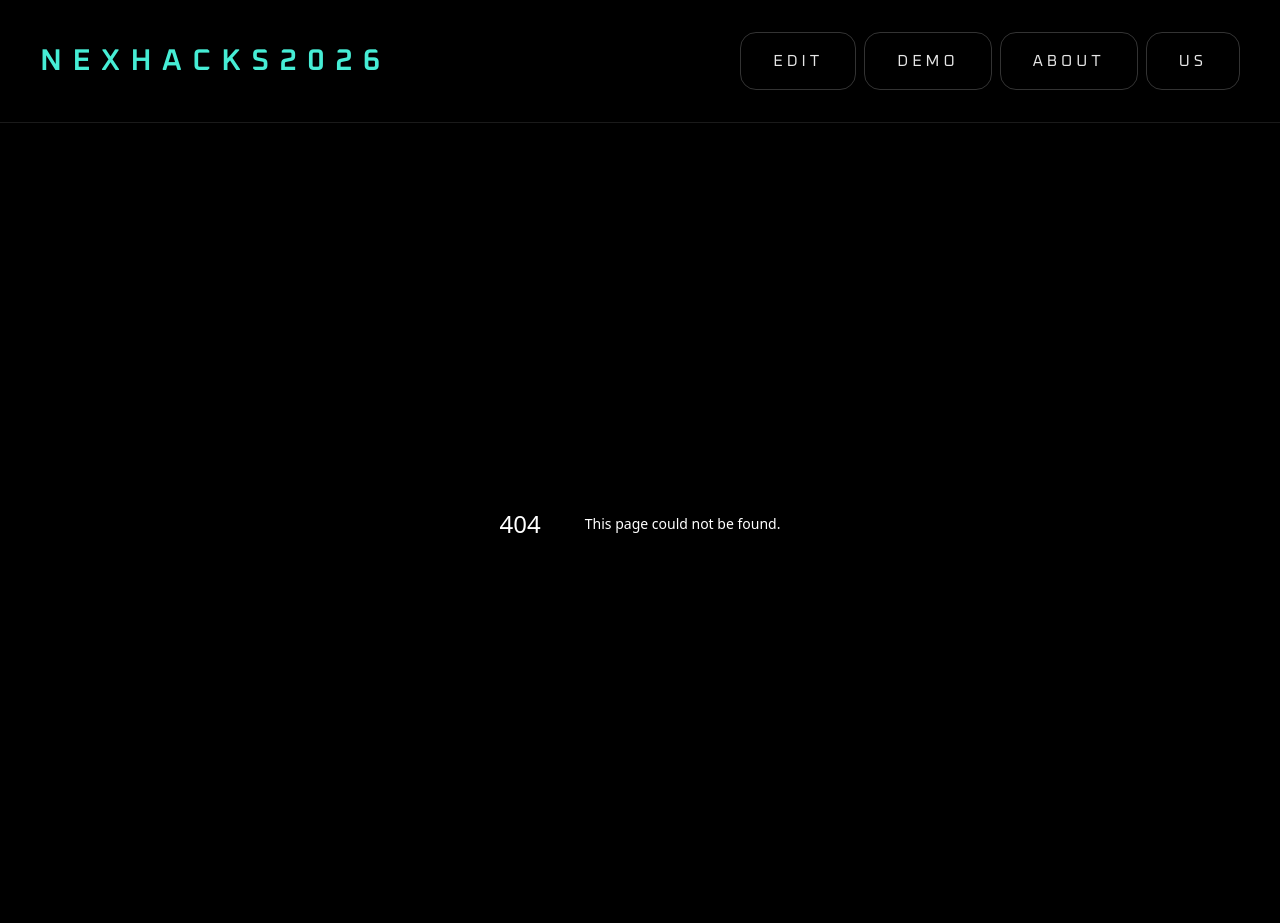
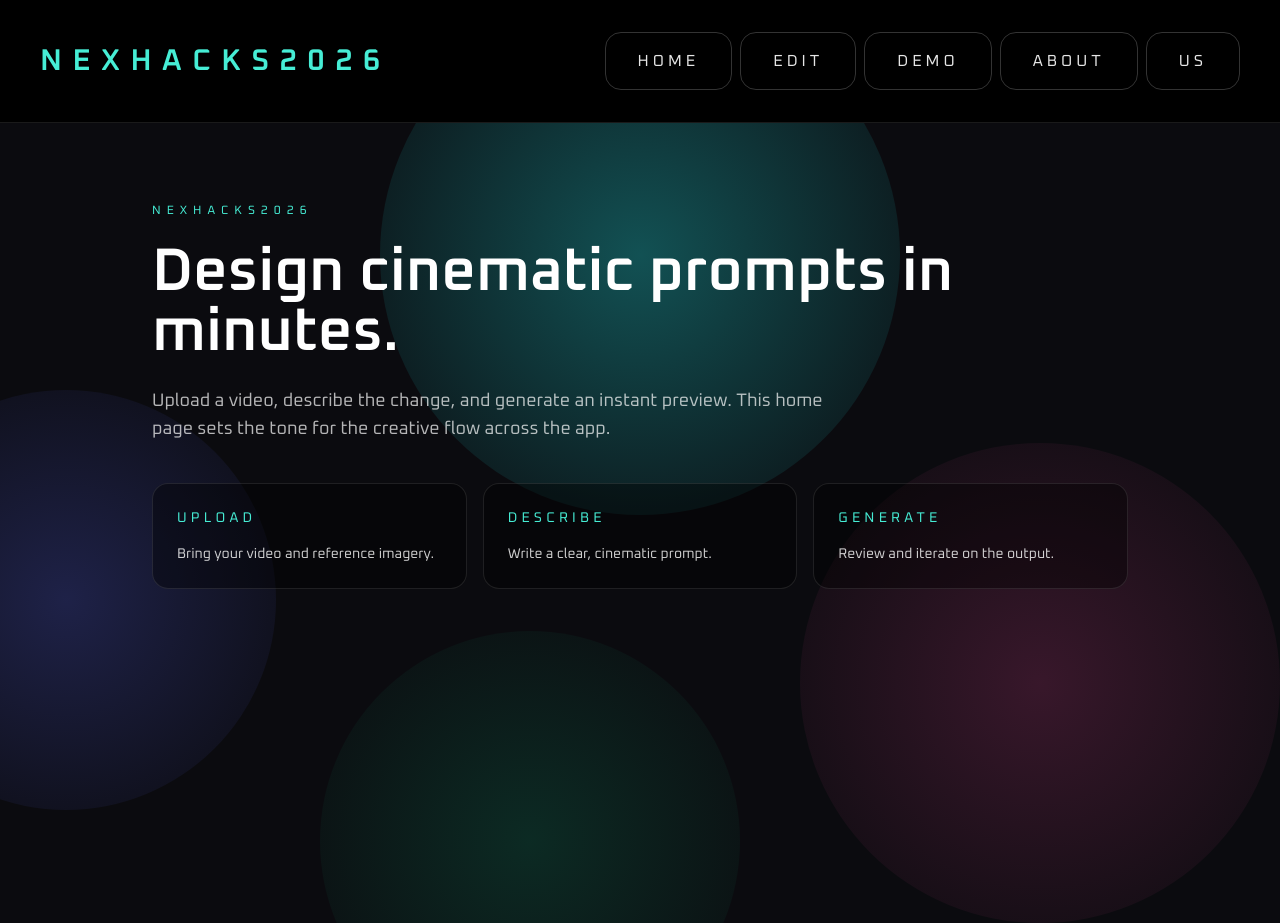
Before and after one commit to Liamzhangg/Nexhacks2026, a Next.js app in the folder frontend/: page /home in a window 1280 px wide. Before the commit this address had no page. Built offline with nearby package versions, Linux system fonts and the light colour scheme.

Commit message:
added a home page

```diff
--- /dev/null
+++ b/frontend/app/home/page.tsx
@@ -0,0 +1,39 @@
+export default function HomePage() {
+  return (
+    <main className="relative min-h-screen overflow-hidden bg-[#0b0b0f] text-white">
+      <div className="pointer-events-none absolute inset-0">
+        <div className="absolute -top-32 left-1/2 h-[520px] w-[520px] -translate-x-1/2 rounded-full bg-[radial-gradient(circle,rgba(31,212,212,0.35),rgba(10,10,14,0))]" />
+        <div className="absolute -left-36 top-1/3 h-[420px] w-[420px] rounded-full bg-[radial-gradient(circle,rgba(88,101,242,0.25),rgba(10,10,14,0))]" />
+        <div className="absolute bottom-0 right-0 h-[480px] w-[480px] rounded-full bg-[radial-gradient(circle,rgba(236,72,153,0.2),rgba(10,10,14,0))]" />
+        <div className="absolute -bottom-32 left-1/4 h-[420px] w-[420px] rounded-full bg-[radial-gradient(circle,rgba(16,185,129,0.18),rgba(10,10,14,0))]" />
+      </div>
+
+      <div className="relative z-10 mx-auto flex max-w-5xl flex-col gap-10 px-6 py-20">
+        <div className="fade-up">
+          <p className="text-xs uppercase tracking-[0.5em] text-teal-300">Nexhacks2026</p>
+          <h1 className="mt-6 text-4xl font-semibold md:text-6xl">Design cinematic prompts in minutes.</h1>
+          <p className="mt-6 max-w-2xl text-base text-white/70 md:text-lg">
+            Upload a video, describe the change, and generate an instant preview. This home page sets the tone for the
+            creative flow across the app.
+          </p>
+        </div>
+
+        <div className="grid gap-4 md:grid-cols-3 fade-up fade-up-delay-1">
+          {[
+            { title: "Upload", detail: "Bring your video and reference imagery." },
+            { title: "Describe", detail: "Write a clear, cinematic prompt." },
+            { title: "Generate", detail: "Review and iterate on the output." },
+          ].map((item) => (
+            <div
+              key={item.title}
+              className="rounded-2xl border border-white/10 bg-black/40 p-6 backdrop-blur"
+            >
+              <p className="text-sm uppercase tracking-[0.3em] text-teal-300">{item.title}</p>
+              <p className="mt-4 text-sm text-white/80">{item.detail}</p>
+            </div>
+          ))}
+        </div>
+      </div>
+    </main>
+  )
+}
--- a/frontend/app/layout.tsx
+++ b/frontend/app/layout.tsx
@@ -31,6 +31,9 @@ export default function RootLayout({
                 Nexhacks2026
               </div>
               <nav className="flex flex-wrap items-center gap-2">
+                <Link href="/home" className={linkClassName}>
+                  Home
+                </Link>
                 <Link href="/edit" className={linkClassName}>
                   Edit
                 </Link>
--- a/frontend/app/page.tsx
+++ b/frontend/app/page.tsx
@@ -1,5 +1,5 @@
 import { redirect } from "next/navigation"
 
 export default function Home() {
-  redirect("/edit")
+  redirect("/home")
 }
```
